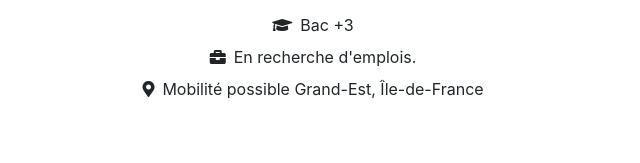
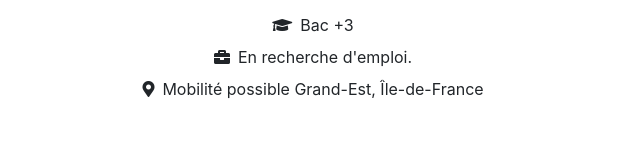
Before and after one commit to florianc220/MonPortfolio, a plain HTML site: page index.html in a window 1280 px wide. Shown: the part 1317-1480 px from the top of the page, 612-1252 px from the left. Drawn offline with nearby package versions, Linux system fonts and the light colour scheme.

Commit message:
maj portfolio

```diff
--- a/index.html
+++ b/index.html
@@ -282,7 +282,7 @@
                         <!-- Statut -->
                         <div class="d-flex justify-content-center align-items-center mb-2">
                             <i class="fas fa-briefcase"></i> <!-- Icone de statut professionnel -->
-                            <span class="ml-2">En recherche d'emplois.</span>
+                            <span class="ml-2">En recherche d'emploi.</span>
                         </div>
                         <!-- Localisation -->
                         <div class="d-flex justify-content-center align-items-center mb-2">
```
